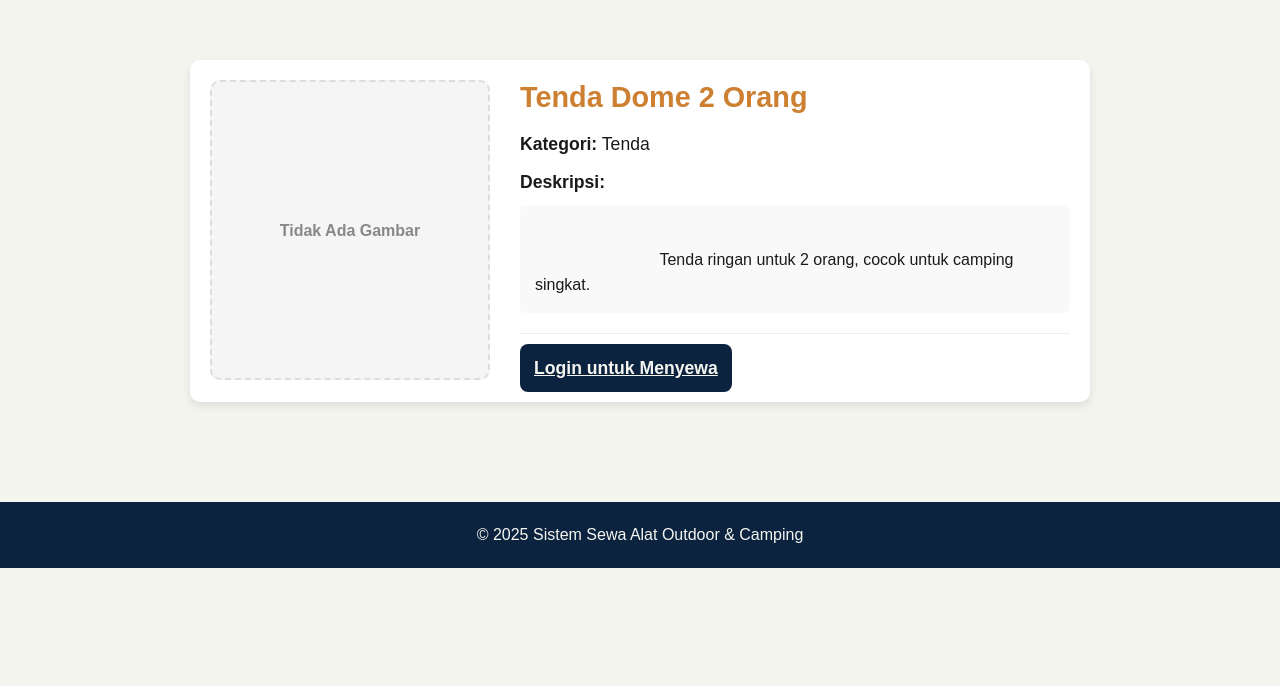
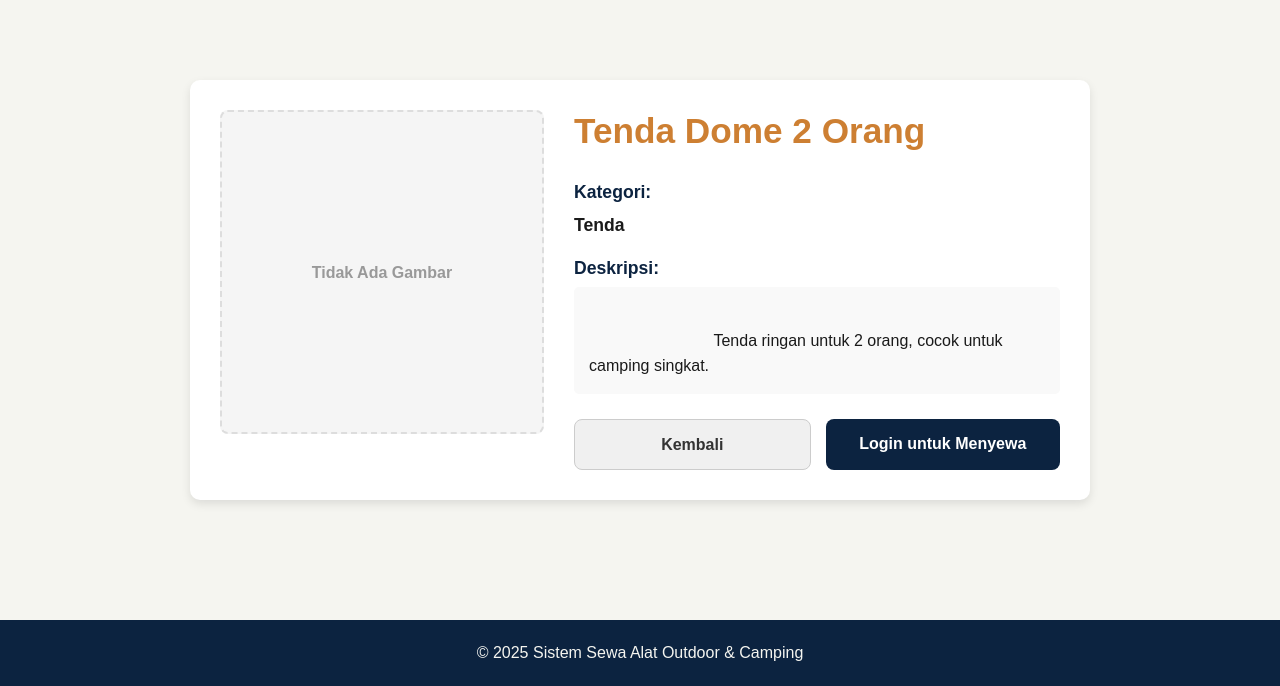
Before and after one commit to Rsdnsyhh/SewaAlatOutdoor, a PHP site: page /user/detail.php?id=1 in a window 1280 px wide. Shown: the part 187-873 px from the top of the page. Before the commit the page ends 755 px from the top, so only its background shows below. Run offline with PHP 8.4, Linux system fonts and the light colour scheme; data comes from the database, SQL or seed files in the repository; both versions use the stored data as it was before the commit.

Commit message:
fix tugas web CRUD

```diff
--- a/config/config.php
+++ b/config/config.php
@@ -19,6 +19,6 @@ try {
     throw new \PDOException("Koneksi database gagal. Periksa kembali konfigurasi Anda.", (int)$e->getCode());
 }
 
-// Definisikan konstanta direktori upload
-define('UPLOAD_DIR', '../public/images/uploads/');
+// Direktori upload gambar produk
+define('UPLOAD_DIR', '../public/images/products/');
 ?>
--- a/public/css/style.css
+++ b/public/css/style.css
@@ -797,141 +797,10 @@ h1, h2, h3 { color: var(--primary-color); line-height: 1.2; }
     }
 }
 
-.item-detail-container {
-    display: flex;
-    flex-wrap: wrap;
-    gap: 30px;
-    max-width: 900px;
-    margin: 0 auto;
-    padding: 20px;
-    background-color: #fff;
-    border-radius: 10px;
-    box-shadow: 0 4px 10px rgba(0, 0, 0, 0.1);
-}
-
-.dark-mode .item-detail-container {
-    background-color: var(--dm-card-bg);
-}
-
-.item-detail-image-container {
-    flex: 1;
-    min-width: 280px;
-}
-
-.item-detail-info {
-    flex: 2;
-    min-width: 280px;
-}
-
-.item-detail-image {
-    width: 100%;
-    height: auto;
-    border-radius: 10px;
-    border: 1px solid #ddd;
-    box-shadow: 0 4px 8px rgba(0,0,0,0.1);
-}
-
-.item-detail-image-placeholder {
-    width: 100%;
-    height: 300px;
-    border-radius: 10px;
-    background-color: #f5f5f5;
-    border: 2px dashed #ddd;
-    display: flex;
-    justify-content: center;
-    align-items: center;
-    color: #888;
-    font-weight: bold;
-}
-
-.dark-mode .item-detail-image {
-    border-color: #555;
-}
-
-.dark-mode .item-detail-image-placeholder {
-    background-color: #1a3240;
-    border-color: #555;
-    color: #aaa;
-}
-
-.item-detail-info h3 {
-    font-size: 1.8em;
-    color: var(--secondary-color);
-    margin-bottom: 15px;
-}
-
-.item-detail-info p {
-    margin-bottom: 10px;
-    font-size: 1.1em;
-}
-
-.item-description {
-    background-color: #f9f9f9;
-    padding: 15px;
-    border-radius: 5px;
-    min-height: 50px;
-    white-space: pre-wrap;
-    word-break: break-word;
-}
-
-.dark-mode .item-description {
-    background-color: #1a3240;
-}
-
-.detail-divider {
-    margin: 20px 0;
-    border: 0;
-    border-top: 1px solid #eee;
-}
-
-.dark-mode .detail-divider {
-    border-top-color: #333;
-}
-
-.stat-grid {
-    display: grid;
-    grid-template-columns: repeat(auto-fit, minmax(200px, 1fr));
-    gap: 20px;
-}
-
-.stat-card {
-    background-color: #fff;
-    padding: 25px;
-    border-radius: 10px;
-    box-shadow: 0 4px 10px rgba(0, 0, 0, 0.1);
-    text-align: center;
-}
-
-.dark-mode .stat-card {
-    background-color: var(--dm-card-bg);
-}
-
-.stat-card h3 {
-    font-size: 2.5em;
-    color: var(--secondary-color);
-    margin: 0;
-}
-
-.stat-card p {
-    font-size: 1.1em;
-    color: #555;
-    margin: 5px 0 15px 0;
-}
-
-.dark-mode .stat-card p {
-    color: #ccc;
-}
-
-.stat-card a {
-    text-decoration: none;
-    font-weight: bold;
-    color: var(--primary-color);
-    font-size: 0.9em;
-}
-
-.dark-mode .stat-card a {
-    color: var(--dm-secondary-color);
-}
+/* * ==========================================================
+ * == BAGIAN PERBAIKAN UNTUK KATALOG PRODUK ==
+ * ==========================================================
+ */
 
 .product-card-grid {
     display: grid;
@@ -946,6 +815,7 @@ h1, h2, h3 { color: var(--primary-color); line-height: 1.2; }
     padding: 0;
     display: flex;
     flex-direction: column;
+    height: 100%;
     text-align: left;
     overflow: hidden;
     background-color: #fff;
@@ -963,42 +833,253 @@ h1, h2, h3 { color: var(--primary-color); line-height: 1.2; }
     background-color: var(--dm-card-bg);
 }
 
-.product-card-image {
+.product-card-img {
     width: 100%;
-    height: 200px;
+    aspect-ratio: 4 / 3;
     object-fit: cover;
+    background-color: #f0f0f0;
 }
 
-.product-card-content {
-    padding: 20px;
+.product-card-img-placeholder {
+    width: 100%;
+    aspect-ratio: 4 / 3;
+    display: flex;
+    align-items: center;
+    justify-content: center;
+    background-color: #f5f5f5;
+    color: #999;
+    font-size: 14px;
+}
+.dark-mode .product-card-img-placeholder {
+    background-color: #1a3240;
+    color: #aaa;
 }
 
-.product-card-title {
-    font-size: 1.3em;
-    color: var(--secondary-color);
-    margin-bottom: 10px;
+.product-card-body {
+    padding: 20px;
+    flex-grow: 1;
+    display: flex;
+    flex-direction: column;
 }
 
-.dark-mode .product-card-title {
+/* * ==========================================================
+ * == PERBAIKAN TEKS KARTU (LEBIH KECIL) ==
+ * ==========================================================
+ */
+
+.product-card .product-card-category {
+    font-size: 0.85em; /* Dikecilkan */
+    color: #888;
+    margin-bottom: 8px; /* Jarak dikecilkan */
+}
+
+.dark-mode .product-card .product-card-category {
+    color: #aaa;
+}
+
+.product-card .card-title {
+    font-size: 1.15em;  /* Dikecilkan */
+    color: var(--secondary-color);
+    margin-bottom: 8px; /* Jarak dikecilkan */
+}
+
+.dark-mode .product-card .card-title {
     color: var(--dm-secondary-color);
 }
 
-.product-card-category {
-    font-size: 0.9em;
-    color: #777;
-    margin-bottom: 10px;
+.product-card .card-description {
+    font-size: 0.9em;  /* Dikecilkan */
+    color: #555;
+    line-height: 1.4;  /* Dirapatkan */
+    margin-top: auto;
 }
 
-.dark-mode .product-card-category {
-    color: #aaa;
+.dark-mode .product-card .card-description {
+    color: #ccc;
 }
 
-.product-card-description {
-    font-size: 0.95em;
-    color: #555;
-    line-height: 1.5;
+
+/* * ==========================================================
+ * == PERBAIKAN TEKS (RATA TENGAH) UNTUK HALAMAN ==
+ * ==========================================================
+ */
+
+#about .container {
+    text-align: center;
 }
 
-.dark-mode .product-card-description {
-    color: #ccc;
+#contact .container {
+    text-align: center;
 }
+
+#how .how-list {
+    text-align: left;
+    display: inline-block;
+    margin: 0 auto;
+}
+
+/* * ==========================================================
+ * == PERBAIKAN UNTUK HALAMAN DETAIL PRODUK ==
+ * ==========================================================
+ */
+
+.detail-container {
+    display: flex;
+    flex-wrap: wrap; /* Agar bisa stack di HP */
+    gap: 30px;
+    padding: 30px;
+    background-color: #fff;
+    border-radius: 10px;
+    box-shadow: 0 4px 10px rgba(0, 0, 0, 0.1);
+    max-width: 900px;
+    margin: 20px auto;
+}
+
+.detail-image-wrapper {
+    flex: 1; /* Lebar 1 bagian */
+    min-width: 300px;
+}
+
+.detail-image-wrapper img {
+    width: 100%;
+    height: auto;
+    border-radius: 8px;
+    border: 1px solid #ddd;
+}
+
+.detail-image-placeholder {
+    width: 100%;
+    aspect-ratio: 1/1;
+    display: flex;
+    align-items: center;
+    justify-content: center;
+    background-color: #f5f5f5;
+    color: #999;
+    border-radius: 8px;
+    font-weight: bold;
+    border: 2px dashed #ddd;
+}
+
+.detail-info-wrapper {
+    flex: 1.5; /* Lebar 1.5 bagian */
+    min-width: 300px;
+    display: flex;
+    flex-direction: column;
+}
+
+.detail-info-wrapper h2 {
+    font-size: 2.2em;
+    color: var(--secondary-color);
+    margin-top: 0;
+    margin-bottom: 10px;
+    line-height: 1.2;
+}
+
+.detail-info-wrapper .kategori-label,
+.detail-info-wrapper .deskripsi-label {
+    font-size: 1.1em;
+    font-weight: bold;
+    color: var(--primary-color);
+    margin-top: 15px;
+    margin-bottom: 5px;
+}
+
+.detail-info-wrapper .kategori-nama {
+    font-size: 1.1em;
+}
+
+.detail-info-wrapper .deskripsi-isi {
+    background-color: #f9f9f9;
+    padding: 15px;
+    border-radius: 5px;
+    font-size: 1em;
+    line-height: 1.6;
+    white-space: pre-wrap;
+}
+
+.detail-button-group {
+    margin-top: auto;
+    padding-top: 25px;
+    display: flex;
+    gap: 15px;
+    flex-wrap: wrap;
+}
+
+.btn, .btn-secondary {
+    text-decoration: none;
+    padding: 12px 25px;
+    font-weight: bold;
+    font-size: 1em;
+    border: none;
+    border-radius: 8px;
+    cursor: pointer;
+    transition: all 0.3s ease;
+    text-align: center;
+    flex: 1;
+}
+
+.btn {
+    background-color: var(--primary-color);
+    color: white;
+}
+.btn:hover {
+    background-color: var(--secondary-color);
+}
+
+.btn-secondary {
+    background-color: #f0f0f0;
+    color: #333;
+    border: 1px solid #ccc;
+}
+.btn-secondary:hover {
+    background-color: #e0e0e0;
+}
+
+/* Menyesuaikan style tombol dari detail.php sebelumnya */
+.booking-action-container {
+    margin-top: auto;
+    padding-top: 25px;
+    display: flex;
+    gap: 15px;
+    flex-wrap: wrap;
+}
+.btn-submit.booking-btn,
+.btn-secondary.booking-btn {
+    text-decoration: none;
+    padding: 12px 25px;
+    font-weight: bold;
+    font-size: 1em;
+    border: none;
+    border-radius: 8px;
+    cursor: pointer;
+    transition: all 0.3s ease;
+    text-align: center;
+    flex: 1;
+    width: auto; /* Override .btn-submit */
+}
+.btn-submit.booking-btn {
+    background-color: var(--primary-color);
+    color: white;
+}
+.btn-submit.booking-btn:hover {
+    background-color: var(--secondary-color);
+}
+.btn-secondary.booking-btn {
+    background-color: #f0f0f0;
+    color: #333;
+    border: 1px solid #ccc;
+}
+.btn-secondary.booking-btn:hover {
+    background-color: #e0e0e0;
+}
+
+
+/* Dark Mode */
+.dark-mode .detail-container { background-color: var(--dm-card-bg); }
+.dark-mode .detail-image-wrapper img { border-color: #555; }
+.dark-mode .detail-image-placeholder { background-color: #1a3240; color: #aaa; border-color: #555; }
+.dark-mode .detail-info-wrapper .kategori-label,
+.dark-mode .detail-info-wrapper .deskripsi-label { color: var(--dm-secondary-color); }
+.dark-mode .detail-info-wrapper .deskripsi-isi { background-color: #1a3240; }
+.dark-mode .btn-secondary { background-color: #333; color: #eee; border-color: #555; }
+.dark-mode .btn-secondary.booking-btn { background-color: #333; color: #eee; border-color: #555; }
--- a/user/detail.php
+++ b/user/detail.php
@@ -67,50 +67,60 @@ try {
     <main>
         <section class="section">
             <div class="container">
-                <div class="item-detail-container">
-                    <div class="item-detail-image-container">
+
+                <div class="detail-container">
+
+                    <div class="detail-image-wrapper">
                         <?php
                         $image_path = UPLOAD_DIR . htmlspecialchars($item['image'] ?? '');
                         if (!empty($item['image']) && file_exists($image_path)):
                         ?>
-                            <img src="<?php echo $image_path; ?>" alt="<?php echo htmlspecialchars($item['title']); ?>" class="item-detail-image">
+                            <img src="<?php echo $image_path; ?>" alt="<?php echo htmlspecialchars($item['title']); ?>">
                         <?php else: ?>
-                            <div class="item-detail-image-placeholder">
+                            <div class="detail-image-placeholder">
                                 <span>Tidak Ada Gambar</span>
                             </div>
                         <?php endif; ?>
                     </div>
 
-                    <div class="item-detail-info">
-                        <h3><?php echo htmlspecialchars($item['title']); ?></h3>
-                        <p><strong>Kategori:</strong> <?php echo htmlspecialchars($item['nama_kategori'] ?? 'Tidak ada kategori'); ?></p>
+                    <div class="detail-info-wrapper">
 
-                        <p><strong>Deskripsi:</strong></p>
-                        <div class="item-description">
+                        <h2><?php echo htmlspecialchars($item['title']); ?></h2>
+
+                        <p class="kategori-label">Kategori:</p>
+                        <p class="kategori-nama">
+                            <b><?php echo htmlspecialchars($item['nama_kategori'] ?? 'N/A'); ?></b>
+                        </p>
+
+                        <p class="deskripsi-label">Deskripsi:</p>
+                        <div class="deskripsi-isi">
                             <?php echo nl2br(htmlspecialchars($item['description'] ?: 'Tidak ada deskripsi.')); ?>
                         </div>
-                        <hr class="detail-divider">
 
-                        <div class="booking-action-container">
+                        <div class="detail-button-group">
+
+                            <a href="catalog.php#services" class="btn-secondary">Kembali</a>
+
                             <?php if (isset($_SESSION['user_id'])): ?>
                                 <?php if ($_SESSION['role'] == 'user'): ?>
-                                    <a href="booking/booking.php?item_id=<?php echo $item['id']; ?>" class="btn-submit booking-btn">Sewa Sekarang</a>
+                                    <a href="booking/booking.php?item_id=<?php echo $item['id']; ?>" class="btn">Sewa Sekarang</a>
                                 <?php else: ?>
-                                    <p class_="booking-info">Anda login sebagai Admin. Hanya user yang bisa menyewa.</p>
+                                    <p style="text-align: center; flex: 1; margin: 0; align-self: center;">Hanya user yang bisa menyewa.</p>
                                 <?php endif; ?>
                             <?php else: ?>
-                                <a href="../auth/login.php" class="btn-submit booking-btn">Login untuk Menyewa</a>
+                                <a href="../auth/login.php" class="btn">Login untuk Menyewa</a>
                             <?php endif; ?>
+
                         </div>
                     </div>
                 </div>
-            </div>
+                </div>
         </section>
     </main>
 
     <footer class="footer">
         <div class="container">
-            <p>&copy; 2025 Sistem Sewa Alat Outdoor & Camping</p>
+            <p>&copy; <?php echo date('Y'); ?> Sistem Sewa Alat Outdoor & Camping</p>
         </div>
     </footer>
 
```
Also changed, not shown: database/SewaAlatOutdoor.sql (+31 -12 lines), user/catalog.php (+27 -18 lines), public/images/products/flysheet.jpeg (added), public/images/products/head_lamp_LED.jpeg (added), public/images/products/kompor_portable.jpeg (added), public/images/products/matras_gulung.jpeg (added), public/images/products/sleeping_bag.jpeg (added), public/images/products/tenda_camping.jpeg (added).
